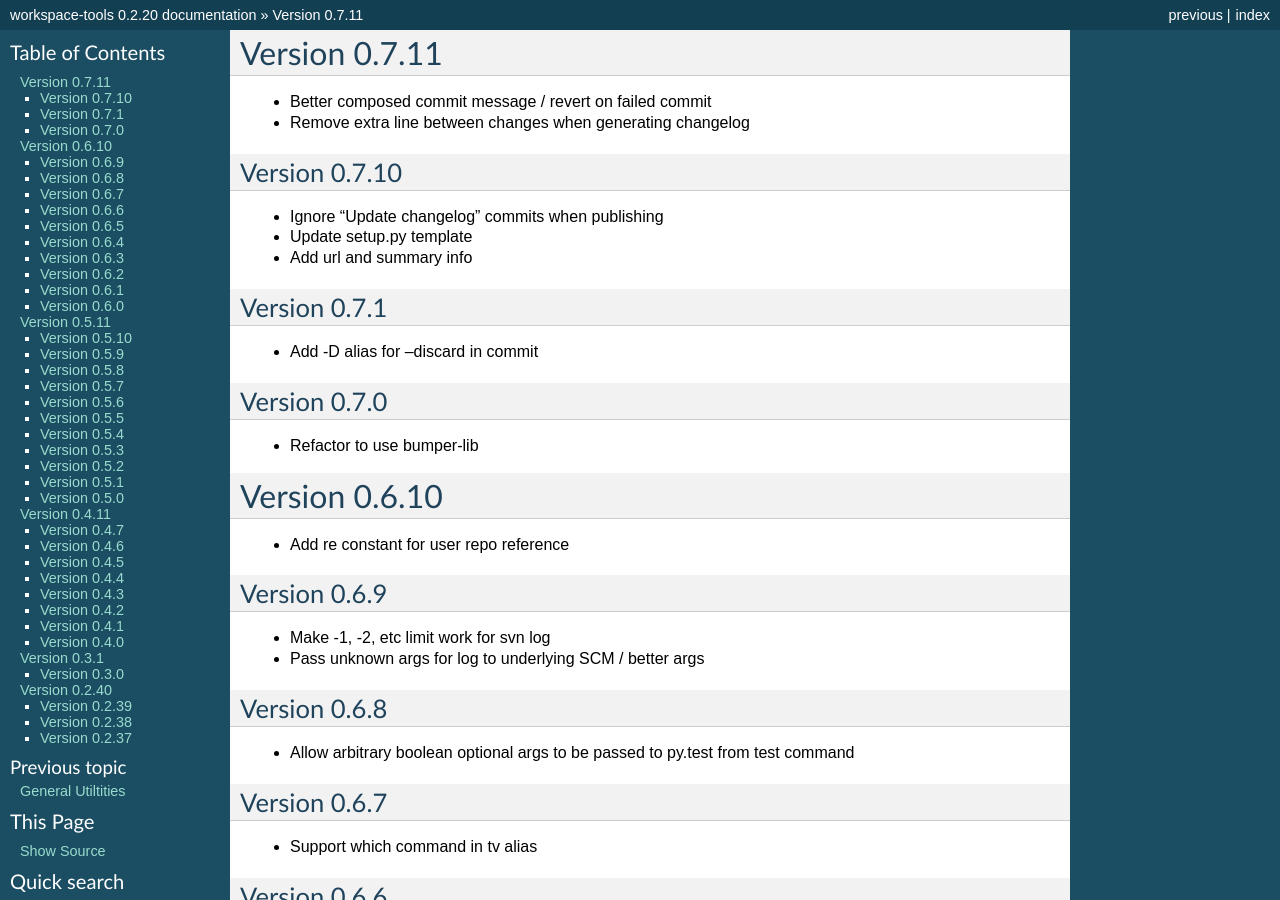
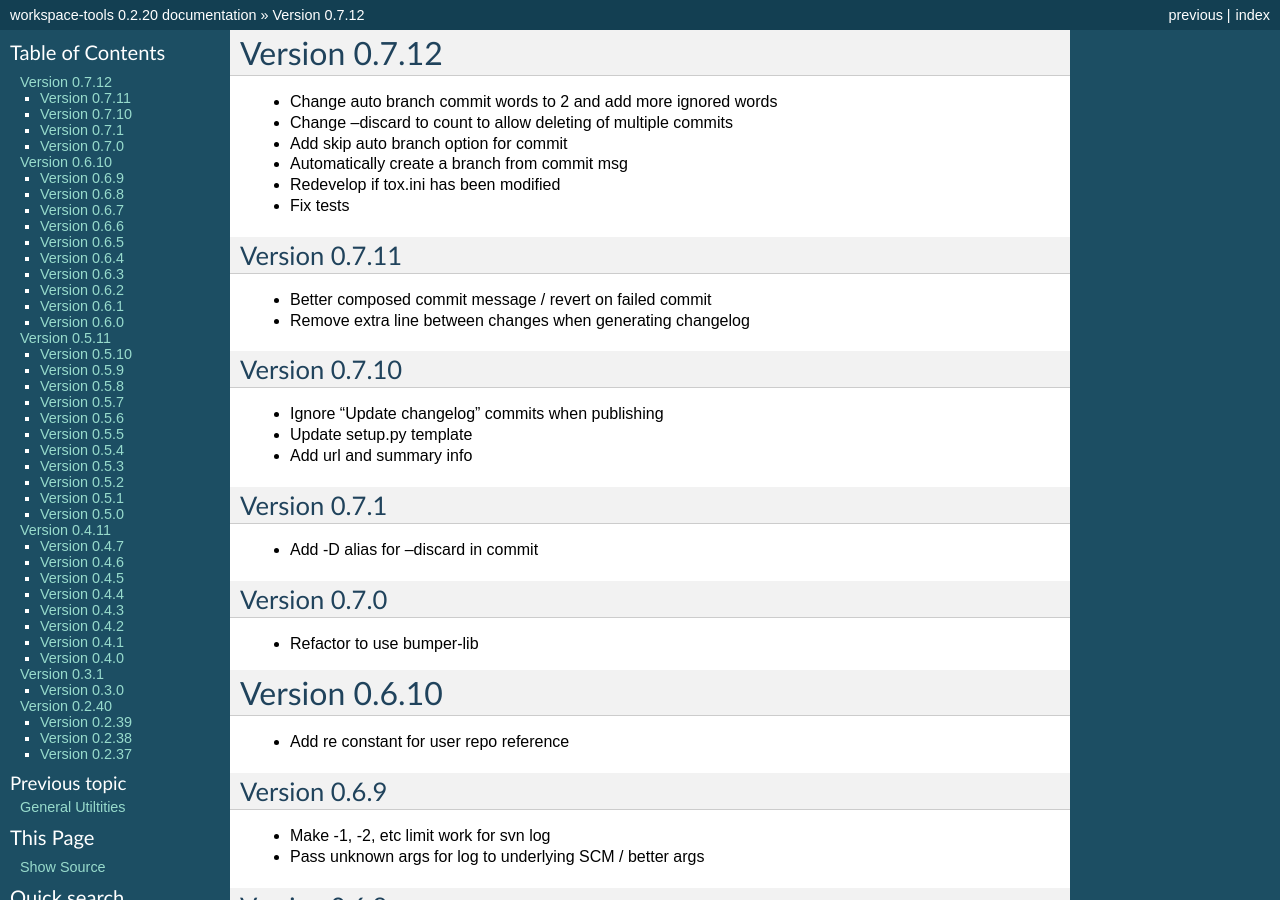
Before and after one commit to maxzheng/workspace-tools, a Sphinx documentation site: the page built from docs/CHANGELOG.rst, in a window 1280 px wide and 900 px high. Built offline with Sphinx 7.4.7, drawn with Linux system fonts in a browser that asks for light colours; some of the changed text lies outside the part shown.

Commit message:
Publish version 0.7.12

```diff
--- a/docs/CHANGELOG.rst
+++ b/docs/CHANGELOG.rst
@@ -1,5 +1,15 @@
+Version 0.7.12
+================================================================================
+
+* Change auto branch commit words to 2 and add more ignored words
+* Change --discard to count to allow deleting of multiple commits
+* Add skip auto branch option for commit
+* Automatically create a branch from commit msg
+* Redevelop if tox.ini has been modified
+* Fix tests
+
 Version 0.7.11
-================================================================================
+--------------------------------------------------------------------------------
 
 * Better composed commit message / revert on failed commit
 
--- a/setup.py
+++ b/setup.py
@@ -10,7 +10,7 @@ def find_files(path):
 
 setuptools.setup(
   name='workspace-tools',
-  version='0.7.11',
+  version='0.7.12',
 
   author='Max Zheng',
   author_email='maxzheng.os @t gmail.com',
```
